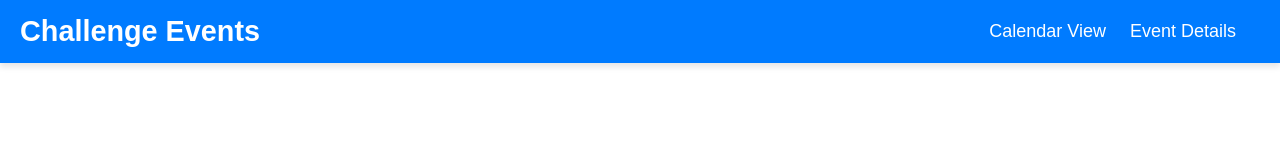
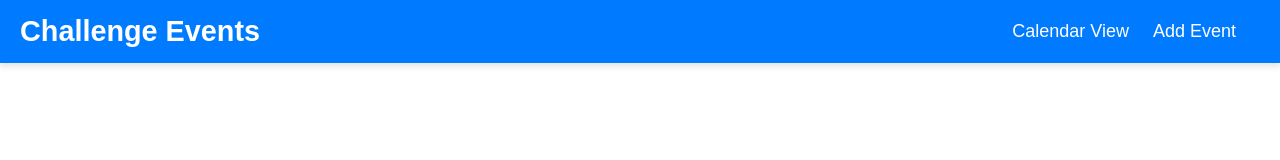
Before and after one commit to sawtoothridge13/calendar, a React (Create React App) app: page / in a window 1280 px wide. Shown: the top 160 px of the page. Built offline with nearby package versions, Linux system fonts and the light colour scheme.

Commit message:
Change all instances of EventDetailsPage to AddEventPage

```diff
--- a/src/Routes.js
+++ b/src/Routes.js
@@ -1,13 +1,13 @@
 import { BrowserRouter as Router, Route, Routes } from 'react-router-dom';
 import ChallengeCalendar from './components/ChallengeCalendar/ChallengeCalendar';
-import EventDetailsPage from './pages/EventDetailsPage';
+import AddEventPage from './pages/AddEventPage';
 
 export const PageRoutes = () => {
   return (
     <Router>
       <Routes>
         <Route path="/" element={<ChallengeCalendar />} />
-        <Route path="/EventDetailsPage" element={<EventDetailsPage />} />
+        <Route path="/AddEventPage" element={<AddEventPage />} />
       </Routes>
     </Router>
   );
--- a/src/components/ChallengeCalendar/ChallengeCalendar.jsx
+++ b/src/components/ChallengeCalendar/ChallengeCalendar.jsx
@@ -56,7 +56,7 @@ const ChallengeCalendar = () => {
       (event) => new Date(event.date).toDateString() === date.toDateString(),
     );
 
-    navigate('/EventDetailsPage', {
+    navigate('/AddEventPage', {
       state: { eventsForDate },
     });
   };
--- a/src/components/NavBar/NavBar.jsx
+++ b/src/components/NavBar/NavBar.jsx
@@ -15,7 +15,7 @@ const NavBar = () => {
             <a href="/">Calendar View</a>
           </li>
           <li>
-            <a href="/EventDetailsPage">Event Details</a>
+            <a href="/AddEventPage">Add Event</a>
           </li>
         </ul>
       </div>
--- a/src/pages/EventDetailsPage.js
+++ b/src/pages/AddEventPage.js
@@ -1,10 +1,10 @@
-import './EventDetailsPage.css';
+import './AddEventPage.css';
 import React, { useEffect, useState } from 'react';
 import { useLocation, useNavigate } from 'react-router-dom'; // Import useNavigate
 import EventListComponent from '../components/EventList/EventListComponent';
 import FormComponent from '../components/FormComponent/FormComponent';
 
-const EventDetailsPage = () => {
+const AddEventPage = () => {
   const location = useLocation();
   const navigate = useNavigate(); // Initialize navigate hook
   const preloadedEvents = location.state?.eventsForDate || [];
@@ -68,4 +68,4 @@ const EventDetailsPage = () => {
   );
 };
 
-export default EventDetailsPage;
+export default AddEventPage;
```
Also changed, not shown: src/pages/AddEventPage.css (renamed from src/pages/EventDetailsPage.css).
